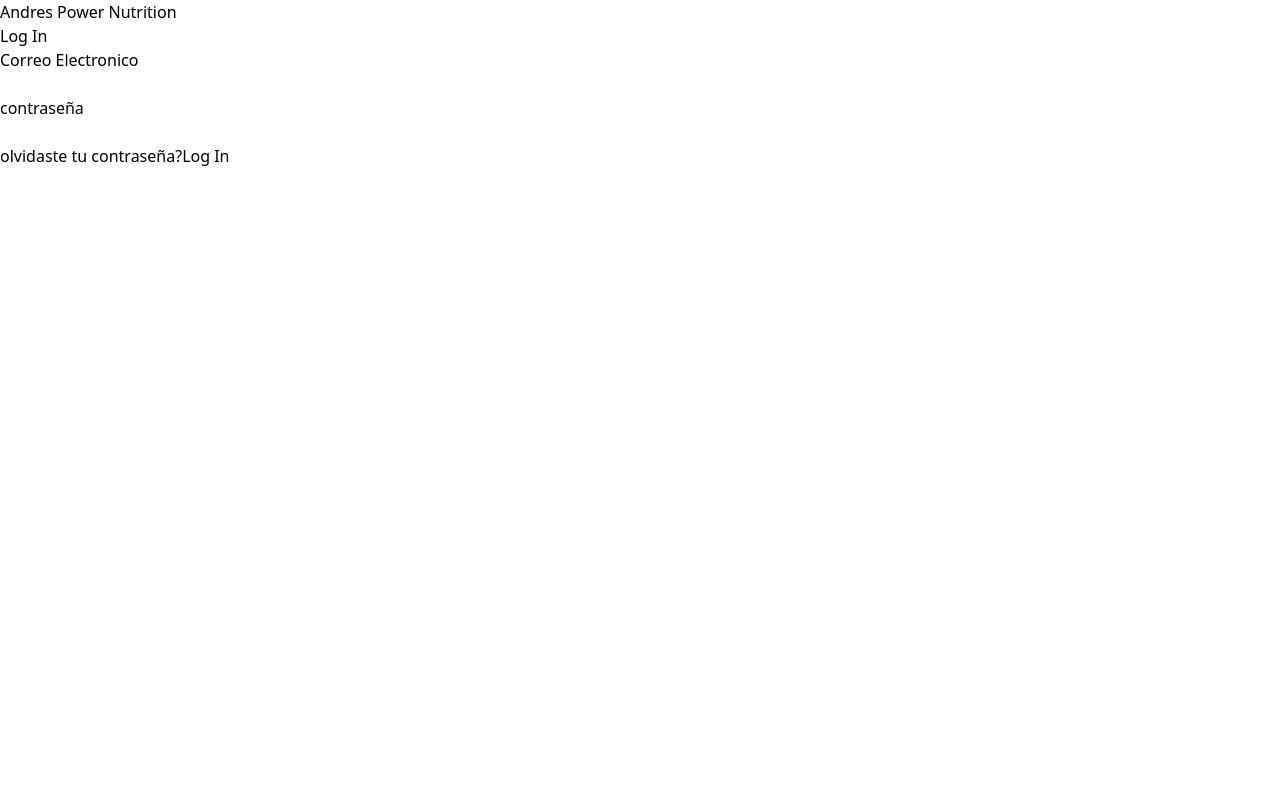
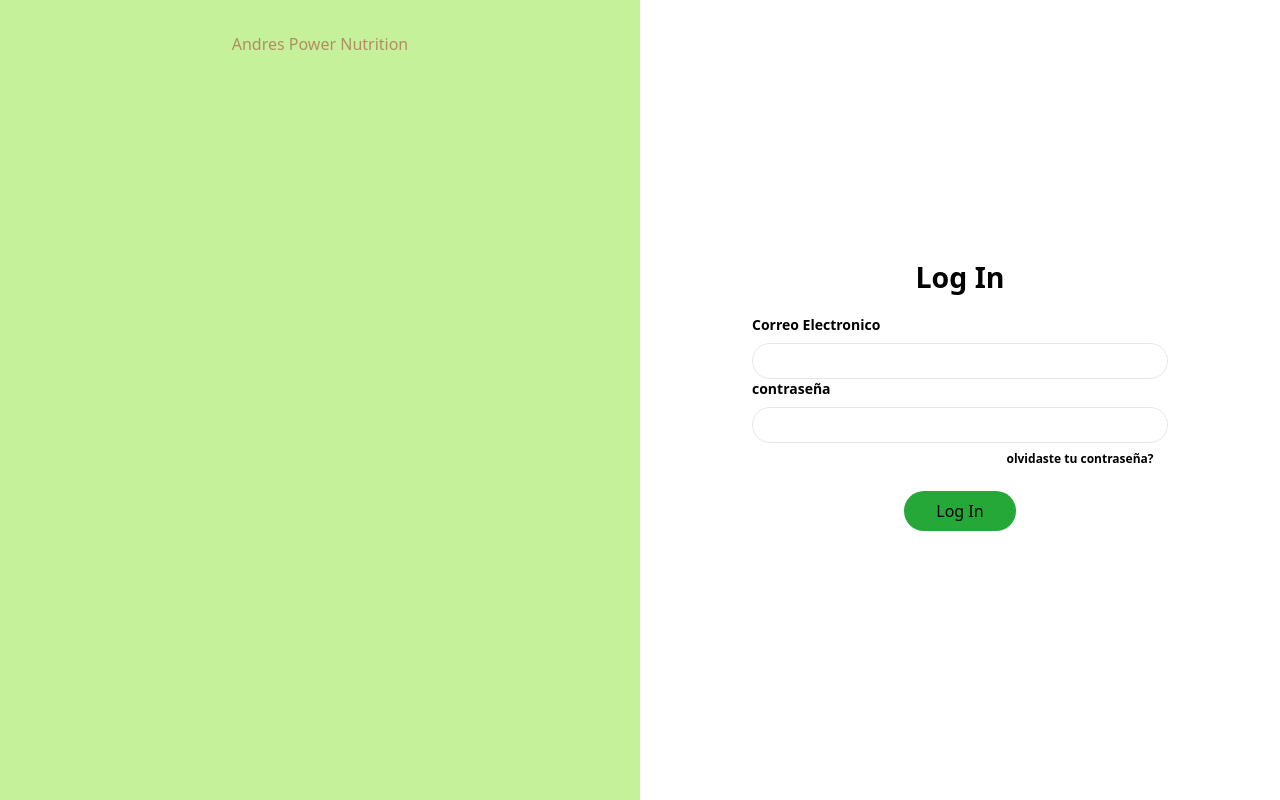
Before and after one commit to BernardoTobon/andres-power-nutrition, a Next.js app: page / in a window 1280 px wide. Built offline with nearby package versions, Linux system fonts and the light colour scheme.

Commit message:
updating extend

```diff
--- a/tailwind.config.js
+++ b/tailwind.config.js
@@ -1,11 +1,10 @@
 /** @type {import('tailwindcss').Config} */
 module.exports = {
   content: [
-    './src/pages/**/*.{js,ts,jsx,tsx,mdx}',
-    './src/components/**/*.{js,ts,jsx,tsx,mdx}',
-    './src/app/**/*.{js,ts,jsx,tsx,mdx}',
+  "./src/**/*.{js,ts,jsx,tsx,mdx}",
 ],
 theme: {
+
   extend: {
     colors: {
       'dark-green' : '#26A839',
@@ -14,7 +13,23 @@
       'light-green' : '#E9F0D2',
       'light-brown' : '#B18E62',
     },
+    width:{
+      '40-r' : '40rem',
+      '35-r' : '30rem'
+    },
+    height:{
+      '40-r' : '40rem',
+      '35-r' : '30rem'
+    },
+    boxShadow:{
+      '5xl': '20px 20px 50px rgba(0, 0, 0, 0.5)',
+    },
+    fontFamily:{
+      'russo-one' : ['russo-one'],
+      'poppins': ['Poppins', 'sans-serif']
+    }
   },
 },
 plugins: [],
+
 }
```
Lines whose indentation alone changed are shown as unchanged.
